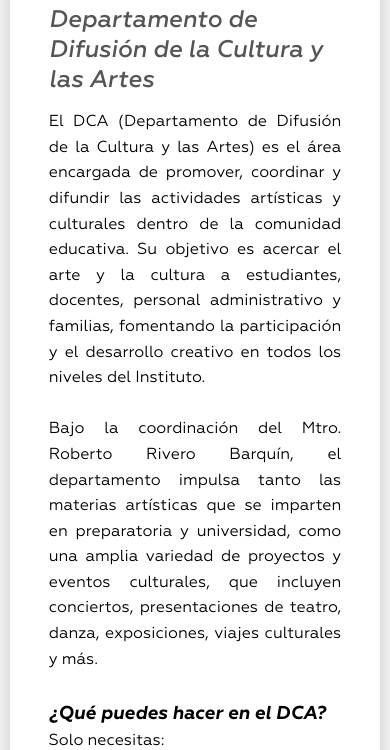
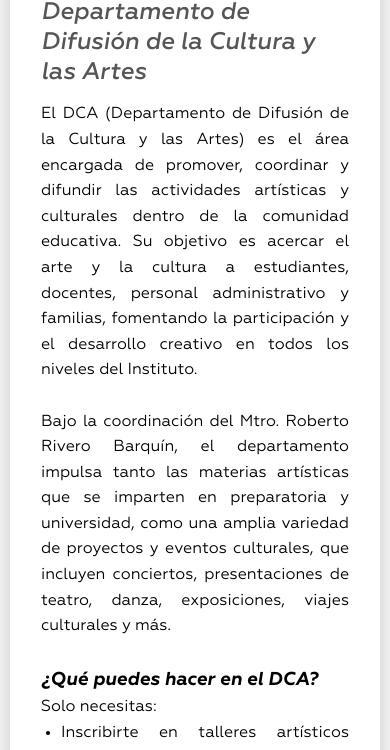
Before and after one commit to yentaezo/mapaparcial, a website: page cultura.html in a window 390 px wide. Shown: the part 403-1153 px from the top of the page. Drawn offline with Linux system fonts and the light colour scheme.

Commit message:
Cambio imagen Cipav (8 a 10) y position relative en text-div

```diff
--- a/plantilla.css
+++ b/plantilla.css
@@ -436,11 +436,11 @@ header span {
 
     /* Text Div adjustments */
     .text-div {
-        position: static; /* Remove absolute positioning */
+        position: relative; /* Remove absolute positioning */
         transform: none; /* Remove transform */
         width: 95%; /* Take up more width */
         margin: -10vh auto 20px auto; /* Pull it up slightly over carousel, add bottom margin */
-        padding: 10vw; /* Fixed padding instead of vw */
+        padding: 8vw; /* Fixed padding instead of vw */
         border-radius: 30px; /* Smaller radius */
         top: auto; /* Reset positioning */
         left: auto; /* Reset positioning */
```
Also changed, not shown: cipav.html (+2 -2 lines).
